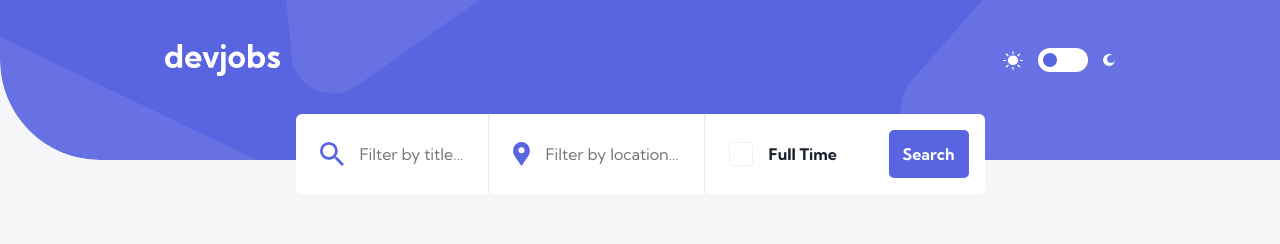
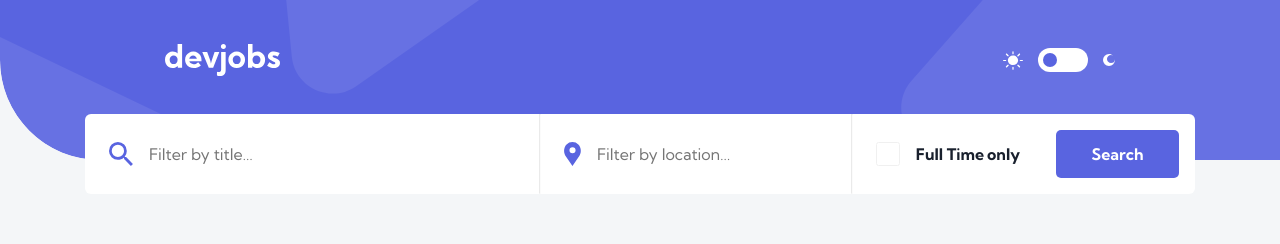
Before and after one commit to achiewe/devjobs-web-app-front, a React (Vite) app: page / in a window 1280 px wide. Shown: the top 244 px of the page. Built offline with nearby package versions, Linux system fonts and the light colour scheme; no server answers.

Commit message:
finish responsive desktop desing for JobFilterPanel component

```diff
--- a/src/components/JobFilterPanel.tsx
+++ b/src/components/JobFilterPanel.tsx
@@ -53,7 +53,9 @@ const JobFilterPanel = ({
               setFullTime(!fullTime);
             }}
           />
-          <h3> Full Time</h3>
+          <h3>
+            Full Time <span> only </span>
+          </h3>
         </div>
         <button className="searchBut" type="submit">
           Search
@@ -72,11 +74,17 @@ const MainFilter = styled.div<{ darkMode: boolean; fullTime: boolean }>`
     align-items: center;
     flex-direction: row;
     gap: 23px;
-    width: 689px;
+    width: 87.2%;
+    min-width: 689px;
     padding-left: 24px;
     padding-right: 16px;
     height: 80px;
     border-radius: 6px;
+  }
+
+  @media (min-width: 1024px) {
+    min-width: 880px;
+    max-width: 1110px;
   }
 
   hr {
@@ -94,6 +102,9 @@ const MainFilter = styled.div<{ darkMode: boolean; fullTime: boolean }>`
     gap: 16px;
     justify-content: flex-start;
     align-items: center;
+    @media (min-width: 1024px) {
+      width: 463px;
+    }
 
     .filtTitle {
       border: none;
@@ -105,6 +116,10 @@ const MainFilter = styled.div<{ darkMode: boolean; fullTime: boolean }>`
       font-style: normal;
       font-weight: 400;
       line-height: normal;
+
+      @media (min-width: 1024px) {
+        width: 271px;
+      }
     }
   }
 
@@ -115,6 +130,9 @@ const MainFilter = styled.div<{ darkMode: boolean; fullTime: boolean }>`
     gap: 16px;
     justify-content: flex-start;
     align-items: center;
+    @media (min-width: 1024px) {
+      width: 300px;
+    }
 
     .filtLoc {
       border: none;
@@ -135,6 +153,9 @@ const MainFilter = styled.div<{ darkMode: boolean; fullTime: boolean }>`
     flex-direction: row;
     justify-content: space-between;
     align-items: center;
+    @media (min-width: 1024px) {
+      width: 345px;
+    }
 
     .checkFull {
       width: 110px;
@@ -143,6 +164,9 @@ const MainFilter = styled.div<{ darkMode: boolean; fullTime: boolean }>`
       justify-content: flex-start;
       align-items: center;
       gap: 16px;
+      @media (min-width: 1024px) {
+        width: 148px;
+      }
 
       .checkInp {
         width: 24px;
@@ -161,10 +185,22 @@ const MainFilter = styled.div<{ darkMode: boolean; fullTime: boolean }>`
         font-style: normal;
         font-weight: 700;
         line-height: normal;
+        display: flex;
+        flex-direction: row;
+        gap: 3px;
+
+        span {
+          @media (min-width: 768px) {
+            display: none;
+          }
+          @media (min-width: 1024px) {
+            display: block;
+          }
+        }
       }
     }
     .searchBut {
-      width: 80px;
+      min-width: 80px;
       height: 48px;
       border-radius: 5px;
       background: #5964e0;
@@ -176,6 +212,9 @@ const MainFilter = styled.div<{ darkMode: boolean; fullTime: boolean }>`
       line-height: normal;
       border: none;
       cursor: pointer;
+      @media (min-width: 1024px) {
+        width: 123px;
+      }
     }
   }
 `;
```
